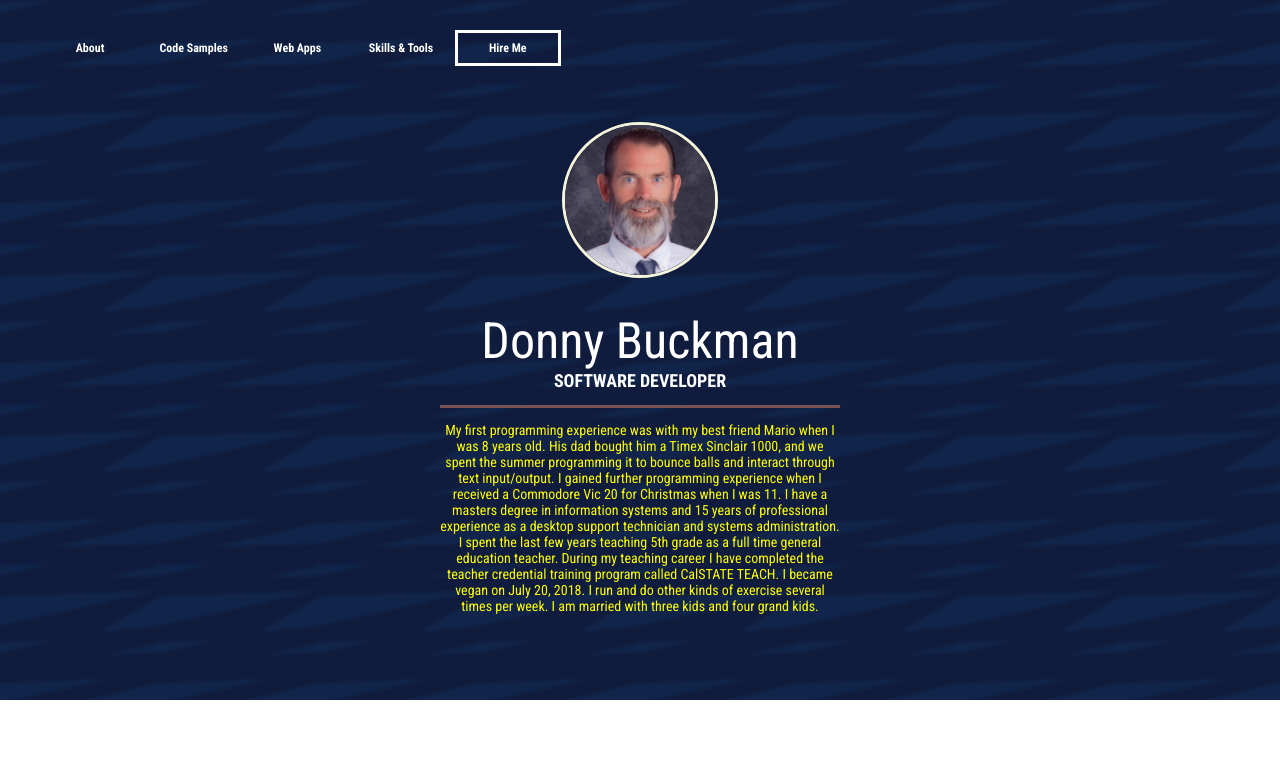
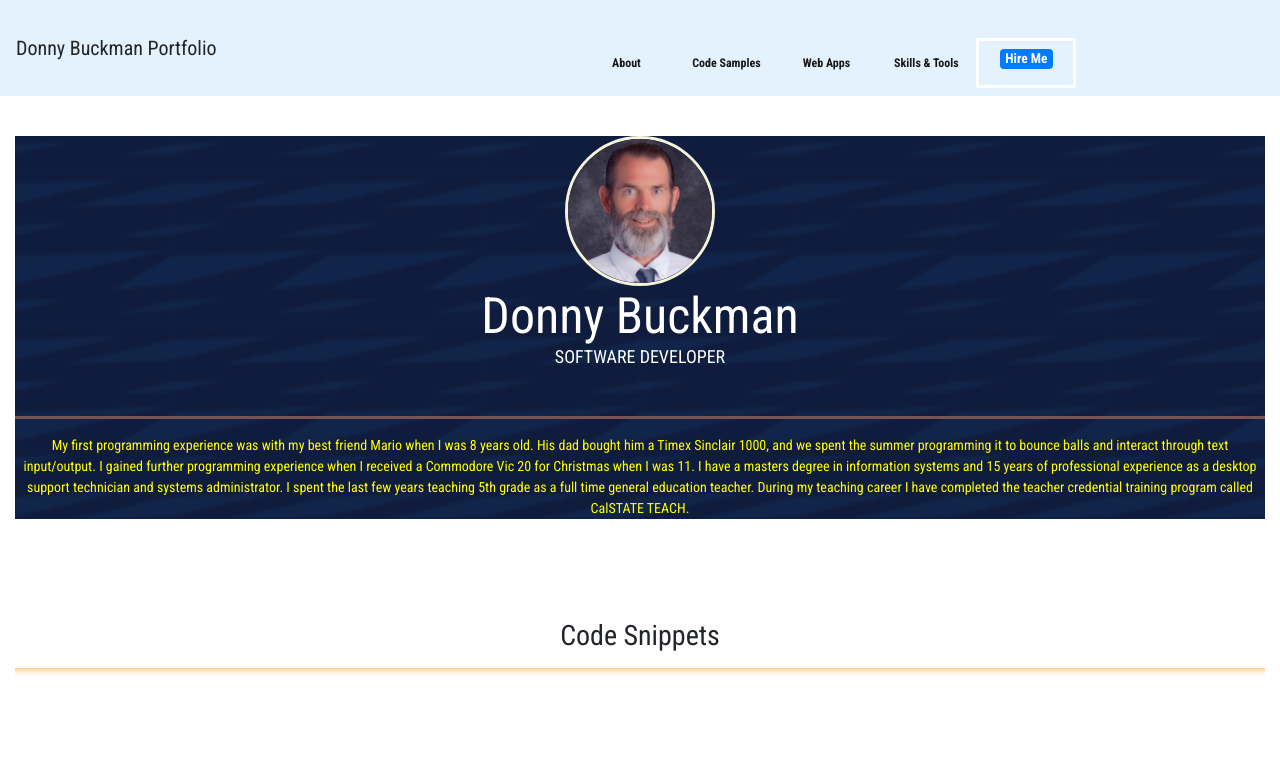
Before and after one commit to Monchkrit/portfolio, a plain HTML site: page index.html in a window 1280 px wide. Shown: the top 771 px of the page. Drawn offline with nearby package versions, Linux system fonts and the light colour scheme.

Commit message:
Bootstrapped up.

```diff
--- a/index.html
+++ b/index.html
@@ -1,7 +1,11 @@
 <DOCTYPE html>
+<html lang="en">
 <html>
 
 	<head>
+    <meta charset="utf-8">
+    <meta name="viewport" content="width=device-width, initial-scale=1, shrink-to-fit=no">
+    <link rel="stylesheet" href="https://stackpath.bootstrapcdn.com/bootstrap/4.3.1/css/bootstrap.min.css" integrity="sha384-ggOyR0iXCbMQv3Xipma34MD+dH/1fQ784/j6cY/iJTQUOhcWr7x9JvoRxT2MZw1T" crossorigin="anonymous">
 		<link rel="stylesheet" type="text/css" href= "style.css">
 		<link href="https://fonts.googleapis.com/css?family=Roboto+Condensed:400,400i,700,700i" rel="stylesheet">
 
@@ -18,34 +22,58 @@
 		<meta name="description" content="Donny Buckman is an IT professional with specialized training in full-stack development. He has extensive IT experience and skills training with Ruby, Rails, JavaScript, Java, and building web applications.">
 	</head>
 	<body>
+  <nav class="navbar navbar-expand-lg navbar-light" style="background-color: #e3f2fd;">
+    <button class="navbar-toggler" type="button" data-toggle="collapse" data-target="#navbarTogglerDemo01" aria-controls="navbarTogglerDemo01" aria-expanded="false" aria-label="Toggle navigation">
+        <span class="navbar-toggler-icon"></span>
+    </button>
+    <a class="navbar-brand">Donny Buckman Portfolio</a>
+    <div class="collapse navbar-collapse" id="navbarTogglerDemo01">
+      <ul class="navbar-nav mr-auto offset-md-4">
+        <li class="nav-item active">
+          <a href="#about" class="nav-link">About</a>
+        </li>
+        <li class="nav-item active">
+          <a href="#code-samples" class="nav-link">Code Samples</a>
+        </li>
+        <li class="nav-item active">
+          <a href="#web-apps" class="nav-link">Web Apps</a>
+        </li>
+        <li class="nav-item active">
+          <a href="#skills-and-tools" class="nav-link">Skills &amp; Tools</a>
+        </li>
+        <li class="nav-item active hire-me">
+          <a href="#hire-me" class="badge badge-primary">Hire Me</a>
+        </li>
+      </ul>
+    </div>
+  </nav>
+    <div class="container-fluid">
       <div class="about-container">
-			<ul>
-				<li><a href="#" class="nav-link">About</a></li>
-				<li><a href="#code-samples" class="nav-link">Code Samples</a></li>
-				<li><a href="#web-apps" class="nav-link">Web Apps</a></li>
-				<li><a href="#skills-and-tools" class="nav-link">Skills &amp; Tools</a></li>
-				<li class="hire-me"><a href="#hire-me" class="nav-link">Hire Me</a></li>
-			</ul>
-
-			<div class="about">
-
-				<img src="images/me.jpg" class="me" />
+          <img src="images/me.jpg" class="me center" />
         <h1>
           Donny Buckman
         </h1>
         <h2>
           SOFTWARE DEVELOPER
         </h2>
+        <br />
         <hr class = "grey"/>
         <p class="bio">
-				My first programming experience was with my best friend Mario when I was 8 years old. His dad bought him a Timex Sinclair 1000, and we spent the summer programming it to bounce balls and interact through text input/output. I gained further programming experience when I received a Commodore Vic 20 for Christmas when I was 11. I have a masters degree in information systems and 15 years of professional experience as a desktop support technician and systems administration. I spent the last few years teaching 5th grade as a full time general education teacher. During my teaching career I have completed the teacher credential training program called CalSTATE TEACH. I became vegan on July 20, 2018. I run and do other kinds of exercise several times per week. I am married with three kids and four grand kids.
+        My first programming experience was with my best friend Mario when I was 8 years old. His dad bought him a Timex Sinclair 1000,
+        and we spent the summer programming it to bounce balls and interact through text input/output. I gained further programming
+        experience when I received a Commodore Vic 20 for Christmas when I was 11. I have a masters degree in information systems and 15
+        years of professional experience as a desktop support technician and systems administrator. I spent the last few years
+        teaching 5th grade as a full time general education teacher. During my teaching career I have completed the teacher credential training
+        program called CalSTATE TEACH.
         </p>
       </div>
     </div>
+    <div class="container-fluid">
       <h3 id="code-samples">Code Snippets</h3>
       <hr class = "yellow">
 
-		<div class="box">
+      <div class="row justify-content-md-center">
+        <div class="box btxt">
           <h4>Temperature Conversion</h4>
           <p>
             This Ruby program will prompt the user for a temperature in degrees Celsius and let the user know what the corresponding temperature is in Fahrenheit.
@@ -53,7 +81,6 @@
         </div>
 
         <div class="box">
-
           <pre><code class="language-ruby">
           def celsiusToFahrenheit(c)
               return c * 9/5 + 32
@@ -63,8 +90,9 @@ c = gets.to_f
           f = celsiusToFahrenheit(c)
           puts &quot;The correct fahrenheit temperature for #{c} is #{f}&quot;</code></pre>
         </div>
-		<br class="clear" />
+      </div>
 
+    <div class="row justify-content-md-center">
       <div class="box">
         <pre><code class="language-ruby">puts &quot;Please enter a number.&quot;
           num = gets.chomp.to_i
@@ -88,15 +116,16 @@ end
           set_ordinal(num)</code></pre>
         </div>
 
-		<div class="box">
+        <div class="box btxt">
           <h4>Ordinal Challenge</h4>
           <p>
             This Ruby program will convert a plain number to the ordinal of the number. So for example, if the user enters 2, it will display 2nd, if the user enters 3, it will display 3rd, etc.
 
         </div>
-		<br class="clear" />
+      </div>
 
-		<div class="box">
+      <div class="row justify-content-md-center">
+        <div class="box btxt">
           <h4>Foobar</h4>
           <p>
             This Ruby program is an adaptation of a classic technical interview problem which displays sequences of the Foobar pattern.
@@ -123,17 +152,11 @@ end
             puts (&quot;What number do you want to start the game foobar with?&quot;)
             entry = gets.chomp.to_i
             play_foobar(entry)</code></pre>
-
         </div>
-<br class="clear" />
-    <div class="box">
-      <h4>Image Blur</h4>
-      <p>
-        This program takes an input to say how far to blur from the points in the matrix that begin with a 1 in them. The array can be 4 items tall, but any width.
-      </p>
       </div>
 
-    <div>
+
+      <div class="box">
         <pre><code class="language-ruby">class Image
 
           # Here is my initializer. It is formatted per the spec from Coding Boot Camp that the array should be made from 4 arrays
@@ -183,11 +206,21 @@ image.blur_image(5)
         image.output_image
         </code></pre>
       </div>
+      <div class="row justify-content-md-center">
+          <div class="box btxt">
+            <h4>Image Blur</h4>
+            <p>
+              This program takes an input to say how far to blur from the points in the matrix that begin with a 1 in them. The array can be 4 items tall, but any width.
+            </p>
+        </div>
+      </div>
 
     <br class="clear" />
+
+    <div class="container-fluid">
       <h3 id="web-apps">Web Apps</h3>
       <hr class="yellow" />
-
+      <div class="row justify-content-md-center">
         <div class="box">
           <h4><a href="https://plantformproto.herokuapp.com">Regenerative Agriculture</a></h4>
           <img src="images/PlantForm-TradeMark-NoBack-FB.jpg" class="full-width" />
@@ -212,7 +245,6 @@ image.output_image
           image uploading, and user authentication.
         </p>
       </div>
-    <br class="clear" />
 
         <div class="box">
           <h4><a href="https://flixter-donny-buckman.herokuapp.com">Two-Sided Market Place</a></h4>
@@ -225,14 +257,13 @@ image.output_image
           </p>
         </div>
         <div class="box">
-      <h4>Test Driven Development</h4>
+          <h4><a href="https://grammable-donny-buckman.herokuapp.com">Test Driven Development</a></h4>
           <img src="images/grammable.png" class="full-width" />
           <p>
             An Instagram clone that was built using industry-standard, test-driven
             development following numerous red/green/refactor cycles.
           </p>
         </div>
-    <br class="clear" />
         <div class="box">
           <h4>Single Page Todo Application</h4>
           <img src="images/todoster.png" class="full-width" />
@@ -251,6 +282,8 @@ image.output_image
             we had weekly Agile team meetings for code reviews, sprint planning,
             and feature assignments.
           </p>
+        </div>
+      </div>
     </div>
     <br class="clear" />
     <h3 id="skills-and-tools">Skills &amp; Tools</h3>
@@ -276,9 +309,11 @@ image.output_image
 		</p>
 
 		<p>
-			<a href="mailto:blitzkritter@gmail.com" class="contact-link"> blitzkritter@gmail.com
-			</a>
+      <a href="mailto:monchkrit@gmail.com" class="contact-link">monchkrit@gmail.com</a>
+      <br />
+      <a href="https://docs.google.com/document/d/17e4j5omtNDIDhDyehrejds90-PYTNfRZ0JMzTdGTRhI/edit?usp=sharing" class="contact-link">Personal Resume</a>
 		</p>
+  </div>
   </div>
 	</body>
 </html>
--- a/style.css
+++ b/style.css
@@ -8,12 +8,14 @@ h1 {
 	font-size: 50px;
 	font-weight: normal;
 	margin-bottom: 0;
+	text-align: center;
 }
 
 h2 {
 	color:white;
 	font-size: 18px;
 	margin-top: 0;
+	text-align: center;
 }
 
 h3 {
@@ -46,6 +48,7 @@ li {
 .bio {
 	color: yellow;
 	font-size: 14px;
+	text-align: center;
 }
 
 .me {
@@ -53,10 +56,14 @@ li {
 	border-radius: 100%;
 	border-style: solid;
 	border-color: beige;
+	display: block;
+	margin-left: auto;
+	margin-right: auto;
 	margin-top: 40px;
 }
 
 .hire-me {
+	font-size: 18;
 	border-style: solid;
 	border-color:white;
 }
@@ -77,7 +84,6 @@ li {
 	height: 10px;
 	border: 5px;
 	box-shadow: 0 10px 10px -10px #F5A623 inset;
-	width: 250px;
 	border-bottom: none;
 	border-right: none;
 }
@@ -88,14 +94,18 @@ li {
 	-moz-background-size: cover;
 	-o-background-size: cover;
 	background-size: cover;
-	height: 700px;
 }
+
 
 .box {
 	float: left;
 	width: 42.5%;
 	margin-left: 5%;
 	margin-top: 80px;
+}
+
+.box .btxt {
+	border-top: 40px;
 }
 
 .clear {
```
Lines whose indentation alone changed are shown as unchanged.
